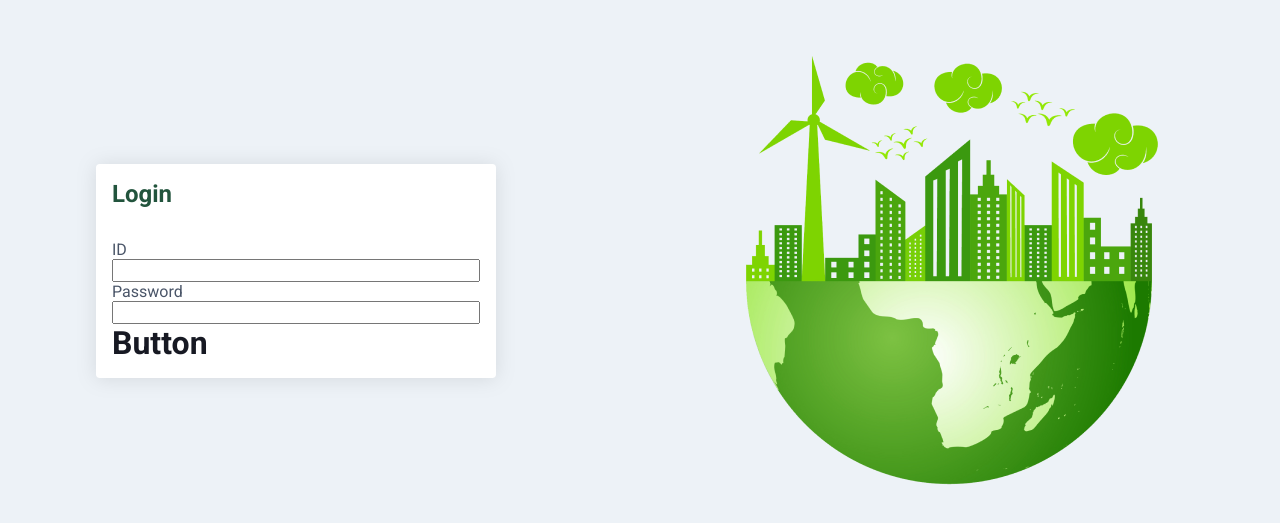
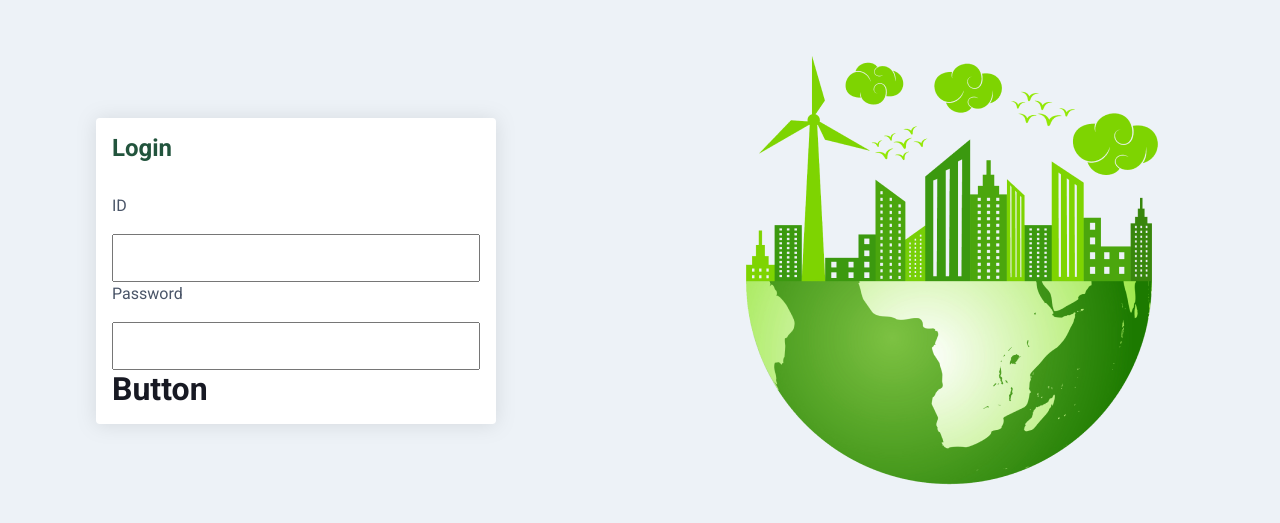
Before and after one commit to Gabriel-biel/Project_RoHS_Web_System, a Next.js app in the folder web/: page / in a window 1280 px wide. Shown: the part 129-652 px from the top of the page. Built offline with nearby package versions, Linux system fonts and the light colour scheme.

Commit message:
create web

```diff
--- a/web/src/components/Input/styles.module.scss
+++ b/web/src/components/Input/styles.module.scss
@@ -5,5 +5,15 @@
 
   label {
     color: #4A5568;
+    line-height: 1.5rem;
+
+    & + input {
+      margin-top: 1rem;
+    }
+  }
+
+  input {
+    width: 100%;
+    height: 3rem;
   }
 }
```
